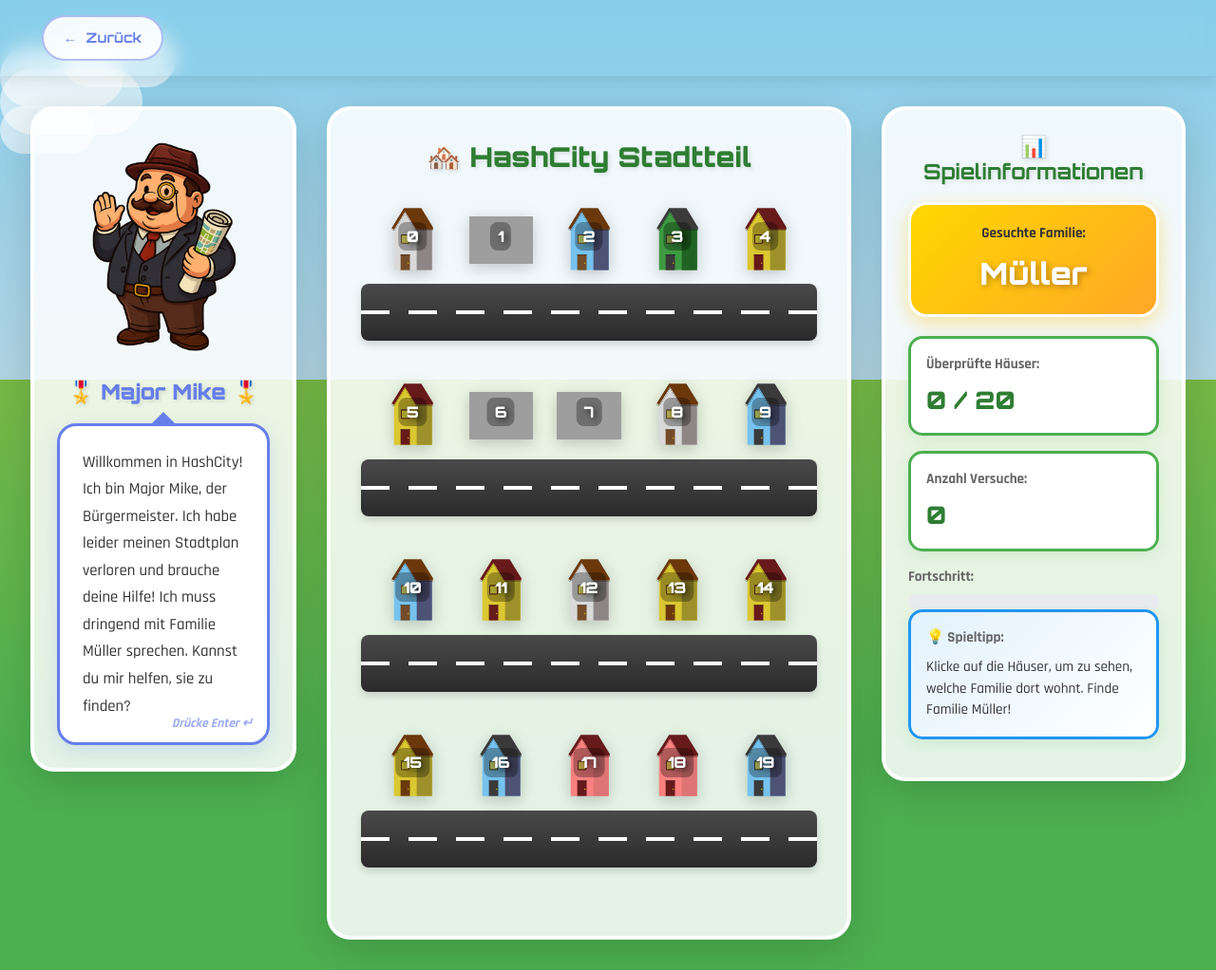
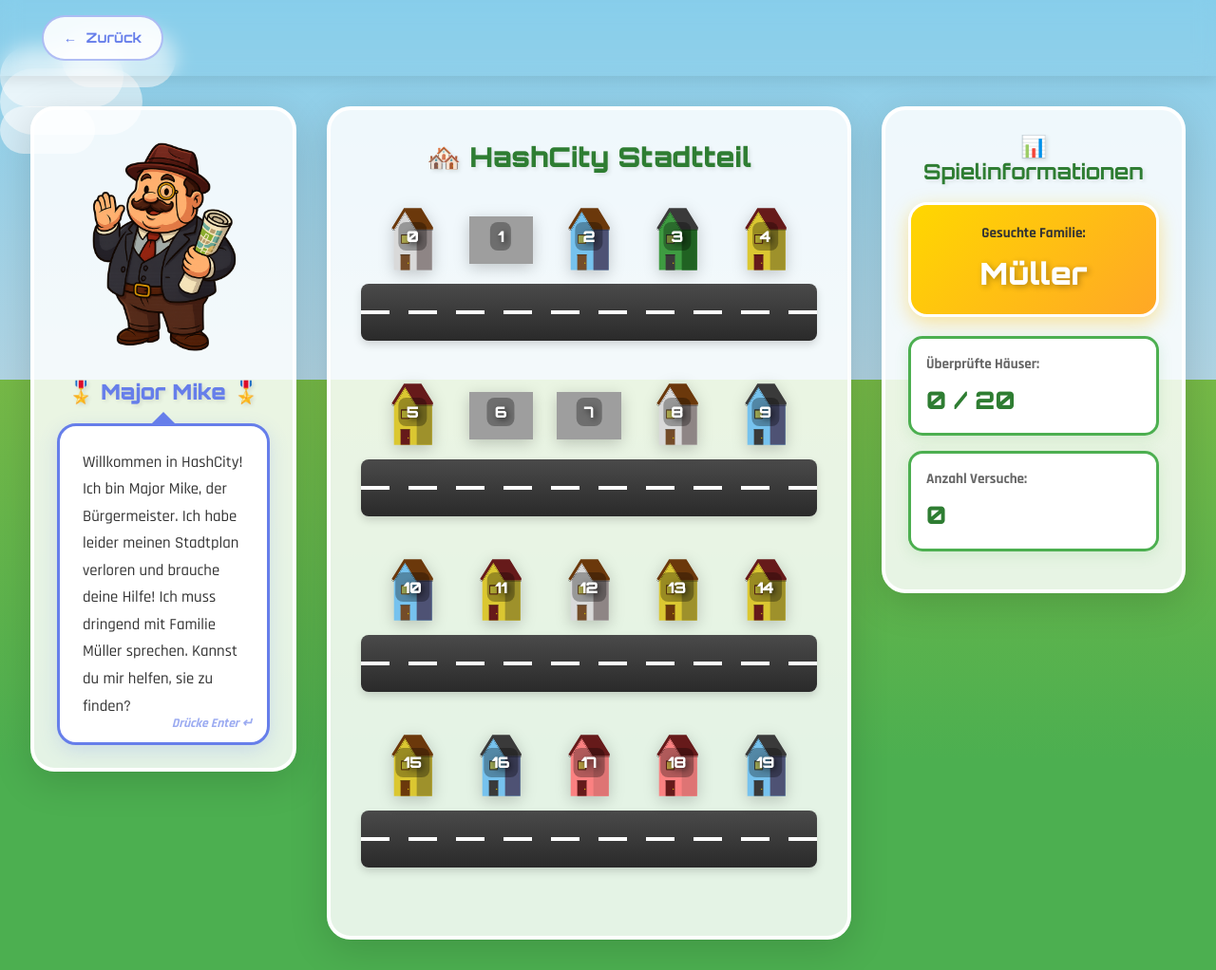
Before and after one commit to fuchslenny/HashCity, a PHP site: page /level0.php in a window 1280 px wide. Shown: the whole page at 95% size. Run offline with PHP 8.4, Linux system fonts and the light colour scheme; grey boxes are pictures that could not be loaded.

Commit message:
level0 unnötige Info Items entfernt

```diff
--- a/level0.php
+++ b/level0.php
@@ -779,20 +779,6 @@ $familien = [
                 <div class="info-label">Anzahl Versuche:</div>
                 <div class="info-value" id="attemptsCount">0</div>
             </div>
-            <div class="progress-section">
-                <div class="info-label">Fortschritt:</div>
-                <div class="progress-bar-container">
-                    <div class="progress">
-                        <div class="progress-bar" role="progressbar" id="progressBar" style="width: 0%">0%</div>
-                    </div>
-                </div>
-            </div>
-            <div class="info-item" style="background: linear-gradient(135deg, #e3f2fd 0%, #fff 100%); border-color: #2196F3;">
-                <div class="info-label">💡 Spieltipp:</div>
-                <div style="font-size: 0.95rem; color: #333; margin-top: 0.5rem; font-weight: 500; line-height: 1.5;">
-                    Klicke auf die Häuser, um zu sehen, welche Familie dort wohnt. Finde Familie Müller!
-                </div>
-            </div>
         </div>
     </div>
 </div>
```
